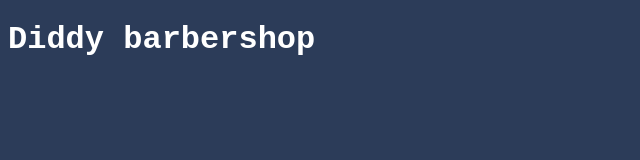
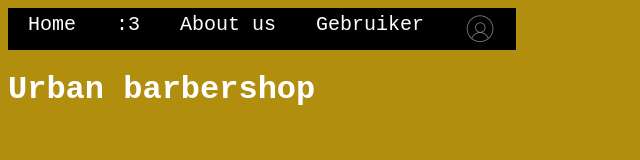
Before and after one commit to Maurits-Wolf-Aventus/diddy-barbershop, a plain HTML site: page index.html in a window 1280 px wide. Shown: the whole page, without its empty margins (0-640 px from the left). Drawn offline with Linux system fonts and the light colour scheme.

Commit message:
some basic thing or smth

```diff
--- a/index.html
+++ b/index.html
@@ -4,8 +4,15 @@
     <head>
         <title>Diddy barbershop</title>
     </head>
+    <nav class="flex">
+        <a id="nav">Home</a>
+        <a id="nav">:3</a>
+        <a id="nav">About us</a>
+        <a id="nav">Gebruiker</a>
+        <img id="nav" src="User_icon.webp" alt="User icon" height="32" width="32">
+    </nav>
     <body>
-        <h1>Diddy barbershop</h1>
+        <h1>Urban barbershop</h1>
         <p></p>
     </body>
 </html>
--- a/stylesheet.css
+++ b/stylesheet.css
@@ -2,6 +2,17 @@
     font-family: 'Courier New', Courier, monospace;
     color: #fff;
 }
+#nav {
+    font-size: 20px;
+    padding: 5px 20px 5px 20px;
+    background-color: #000;
+}
+#nav:hover {
+    background-color: #222;
+}
+.flex {
+    display: flex;
+}
 body {
-    background-color: #2c3c59;
+    background-color: #b18e0d;
 }
```
Also changed, not shown: User_icon.webp (added).
